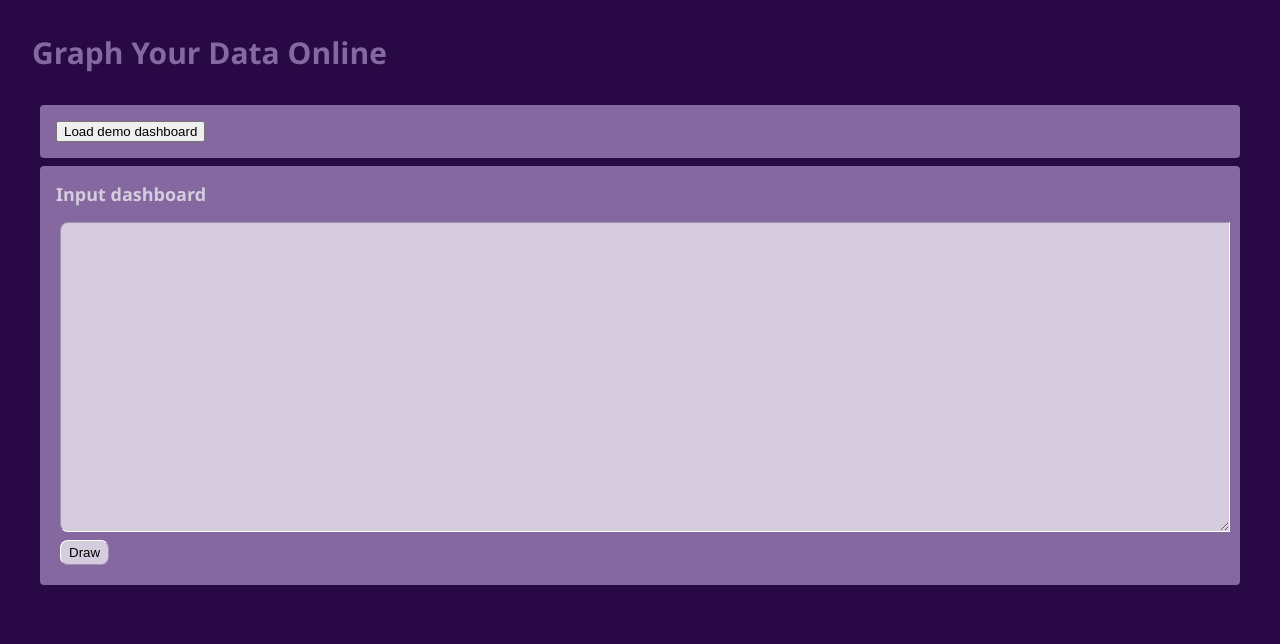
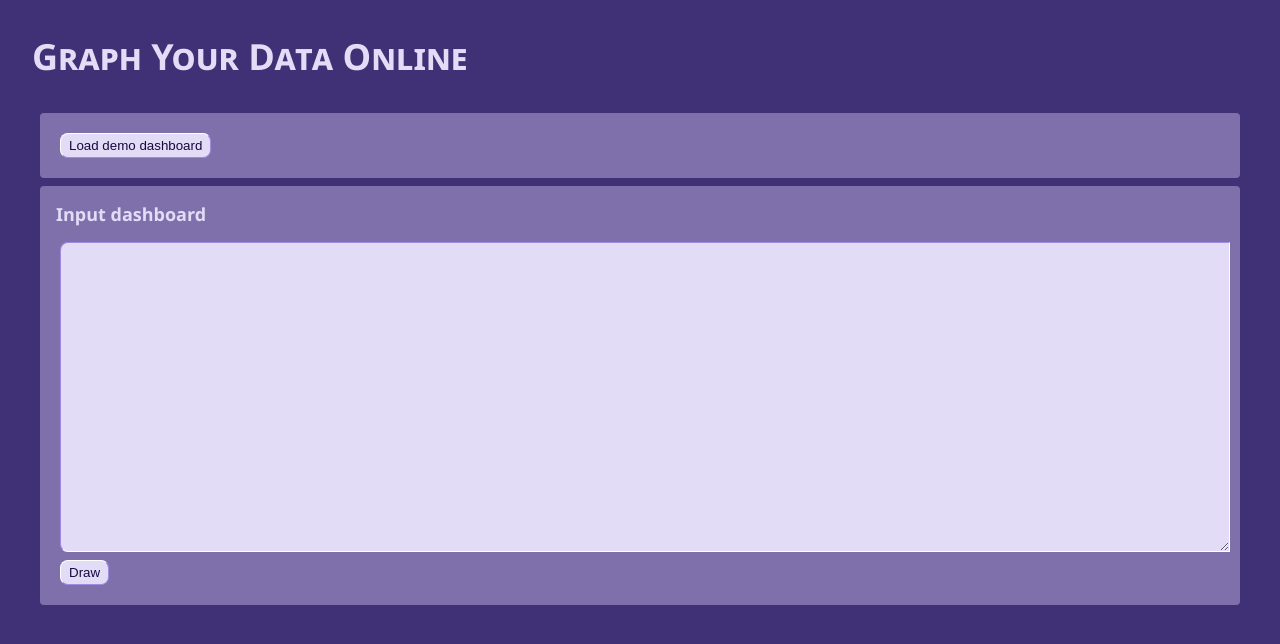
Before and after one commit to r3c/gydo, a React (Create React App) app in the folder client/: page / in a window 1280 px wide. Shown: the top 644 px of the page. Built offline with nearby package versions, Linux system fonts and the light colour scheme.

Commit message:
Update CSS & demo dashboard.

```diff
--- a/client/src/demo.ts
+++ b/client/src/demo.ts
@@ -15,6 +15,17 @@ export const demo = {
         },
       ],
     },
+    {
+      title: "Number of characters",
+      renderer: 2,
+      labels: "$.demo.name",
+      queries: [
+        {
+          points: "$.demo.($length(name))",
+          name: "Length",
+        },
+      ],
+    },
   ],
   sources: {
     demo: "https://gydo.herokuapp.com/api/demo/data",
--- a/client/src/index.scss
+++ b/client/src/index.scss
@@ -1,11 +1,11 @@
-$container-back: #8668a0;
-$container-text: #d5ccde;
+$container-back: #7f70ac;
+$container-text: #e2dcf6;
 
-$overlay-back: #d5ccde;
-$overlay-text: black;
+$page-back: #403075;
+$page-text: #e2dcf6;
 
-$page-back: #280845;
-$page-text: #8668a0;
+$primary-back: #e2dcf6;
+$primary-text: #170a3e;
 
 @mixin background-bump($color, $lradius, $rradius) {
   background: $color;
@@ -43,7 +43,8 @@ code {
 
 h1 {
   margin: 0 0 32px 0;
-  font-size: 250%;
+  font-size: 300%;
+  font-variant: small-caps;
 }
 
 .container {
@@ -76,8 +77,9 @@ h1 {
       min-width: 480px;
       min-height: 320px;
       padding: 8px;
-      color: $overlay-text;
-      @include background-bump($overlay-back, 8px, 8px);
+      margin: 4px;
+      color: $primary-text;
+      @include background-bump($primary-back, 8px, 8px);
     }
   }
 }
@@ -88,12 +90,12 @@ h1 {
 
     input[type="button"] {
       padding: 4px 8px;
-      color: $overlay-text;
-      @include background-bump($overlay-back, 8px, 8px);
+      color: $primary-text;
+      @include background-bump($primary-back, 8px, 8px);
 
       &:active {
         padding: 5px 7px 3px 9px;
-        @include background-dip($overlay-back, 8px, 8px);
+        @include background-dip($primary-back, 8px, 8px);
       }
     }
 
@@ -101,8 +103,8 @@ h1 {
       min-height: 300px;
       width: 100%;
       padding: 4px;
-      color: $overlay-text;
-      @include background-dip($overlay-back, 8px, 0);
+      color: $primary-text;
+      @include background-dip($primary-back, 8px, 0);
       font: normal normal normal 12px "Courier New";
     }
   }
--- a/client/src/page/app.tsx
+++ b/client/src/page/app.tsx
@@ -123,11 +123,15 @@ function App() {
         </div>
       ) : (
         <div className="container">
-          <input
-            type="button"
-            onClick={() => setExpression(formatExpression(demo))}
-            value="Load demo dashboard"
-          />
+          <div className="form">
+            <div className="field">
+              <input
+                type="button"
+                onClick={() => setExpression(formatExpression(demo))}
+                value="Load demo dashboard"
+              />
+            </div>
+          </div>
         </div>
       )}
       <div className="container form">
```
Also changed, not shown: 2 other files (tests, documents, lock files or other folders).
